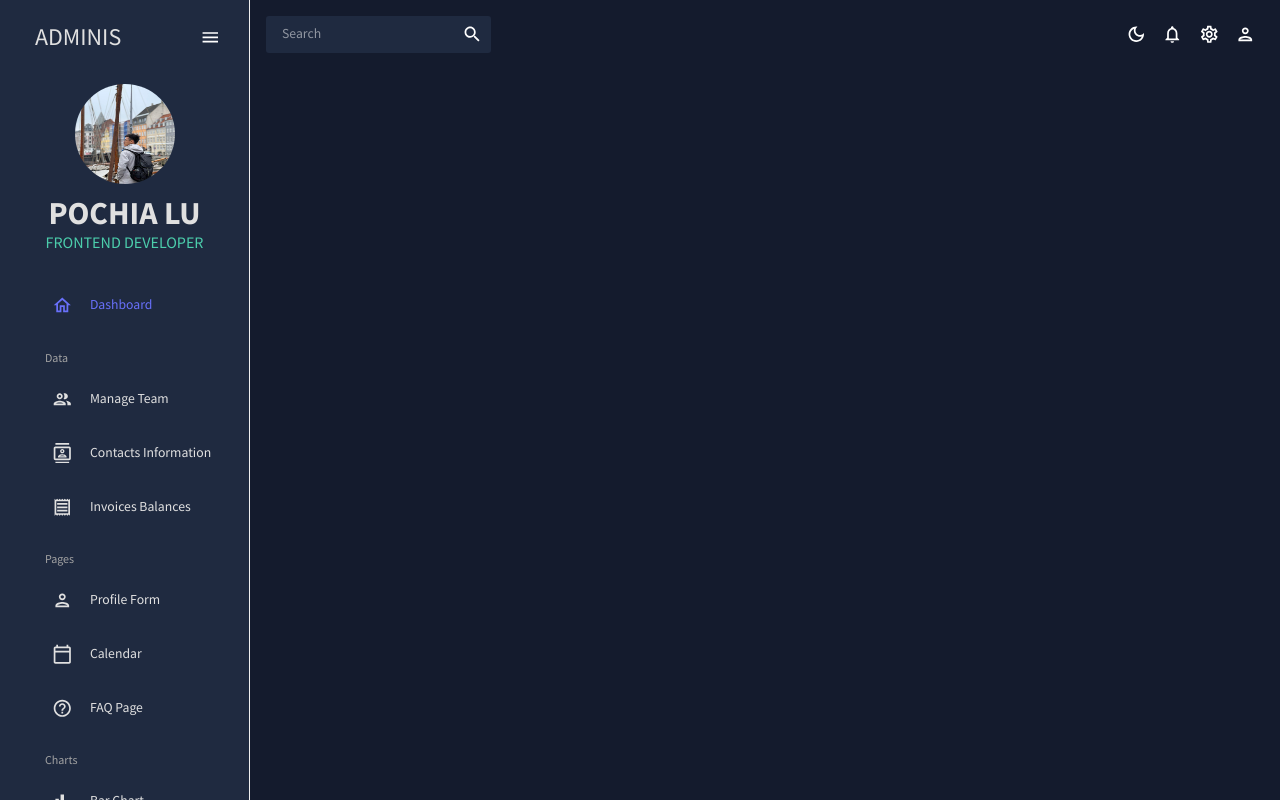
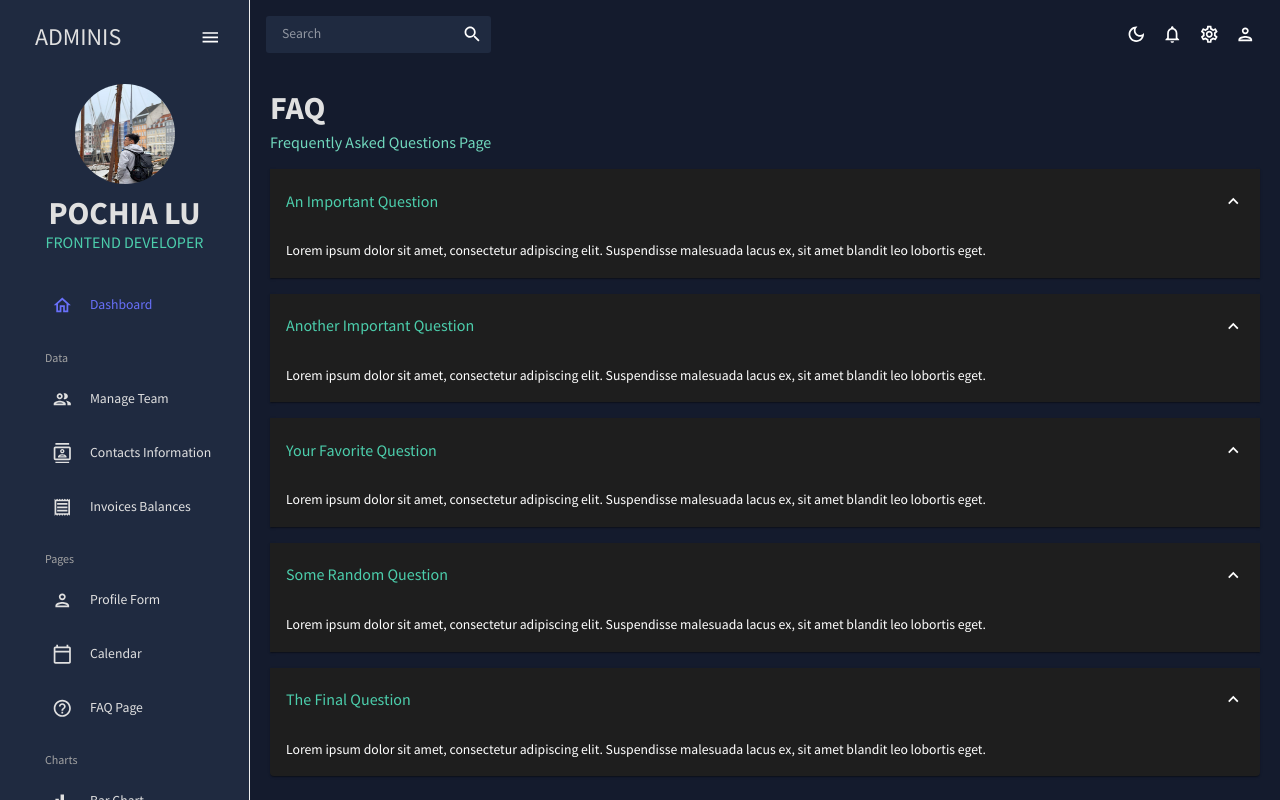
Before and after one commit to MantaXXX/react-admin, a React (Vite) app: page /faq in a window 1280 px wide. Shown: the top 800 px of the page. Built offline with nearby package versions, Linux system fonts and the light colour scheme.

Commit message:
新增 faq 頁面

```diff
--- a/src/App.jsx
+++ b/src/App.jsx
@@ -13,7 +13,7 @@
 // import Bar from "./scenes/bar";
 // import Line from "./scenes/line";
 // import Pie from "./scenes/pie";
-// import FAQ from "./scenes/faq";
+import FAQ from "./scenes/faq";
 // import Geography from "./scenes/geography";
 import Calendar from "./scenes/calendar";
 
@@ -40,7 +40,7 @@
               {/* <Route path="/bar" element={<Bar />} /> */}
               {/* <Route path="/pie" element={<Pie />} /> */}
               {/* <Route path="/line" element={<Line />} /> */}
-              {/* <Route path="/faq" element={<FAQ />} /> */}
+              <Route path="/faq" element={<FAQ />} />
               <Route path="/calendar" element={<Calendar />} />
               {/* <Route path="/geography" element={<Geography />} /> */}
             </Routes>
--- /dev/null
+++ b/src/scenes/faq/index.jsx
@@ -0,0 +1,59 @@
+import { Box, useTheme } from "@mui/material";
+import Header from "../../components/Header";
+import Accordion from "@mui/material/Accordion";
+import AccordionSummary from "@mui/material/AccordionSummary";
+import AccordionDetails from "@mui/material/AccordionDetails";
+import Typography from "@mui/material/Typography";
+import ExpandMoreIcon from "@mui/icons-material/ExpandMore";
+import { tokens } from "../../theme";
+
+const FAQ = () => {
+  const theme = useTheme();
+  const colors = tokens(theme.palette.mode);
+
+  const faqLists = [
+    {
+      title: "An Important Question",
+      content: "Lorem ipsum dolor sit amet, consectetur adipiscing elit. Suspendisse malesuada lacus ex, sit amet blandit leo lobortis eget."
+    },
+    {
+      title: "Another Important Question",
+      content: "Lorem ipsum dolor sit amet, consectetur adipiscing elit. Suspendisse malesuada lacus ex, sit amet blandit leo lobortis eget."
+    },
+    {
+      title: "Your Favorite Question",
+      content: "Lorem ipsum dolor sit amet, consectetur adipiscing elit. Suspendisse malesuada lacus ex, sit amet blandit leo lobortis eget."
+    },
+    {
+      title: "Some Random Question",
+      content: "Lorem ipsum dolor sit amet, consectetur adipiscing elit. Suspendisse malesuada lacus ex, sit amet blandit leo lobortis eget."
+    },
+    {
+      title: "The Final Question",
+      content: "Lorem ipsum dolor sit amet, consectetur adipiscing elit. Suspendisse malesuada lacus ex, sit amet blandit leo lobortis eget."
+    },
+  ]
+
+  return (
+    <Box m="20px">
+      <Header title="FAQ" subtitle="Frequently Asked Questions Page" />
+
+      {faqLists.map(({ title, content }) =>
+        <Accordion defaultExpanded>
+          <AccordionSummary expandIcon={<ExpandMoreIcon />}>
+            <Typography color={colors.greenAccent[500]} variant="h5">
+              {title}
+            </Typography>
+          </AccordionSummary>
+          <AccordionDetails>
+            <Typography>
+              {content}
+            </Typography>
+          </AccordionDetails>
+        </Accordion>
+      )}
+    </Box>
+  );
+};
+
+export default FAQ
```
